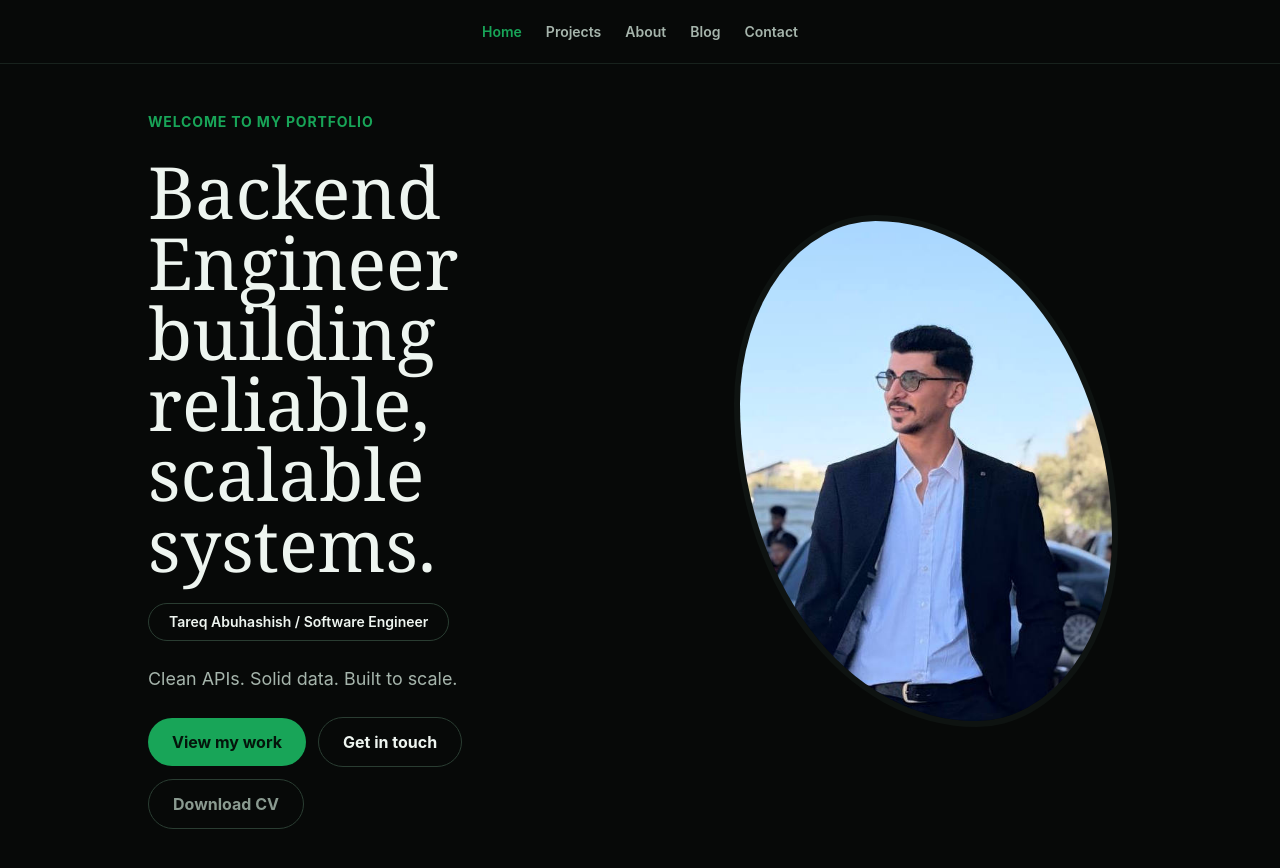
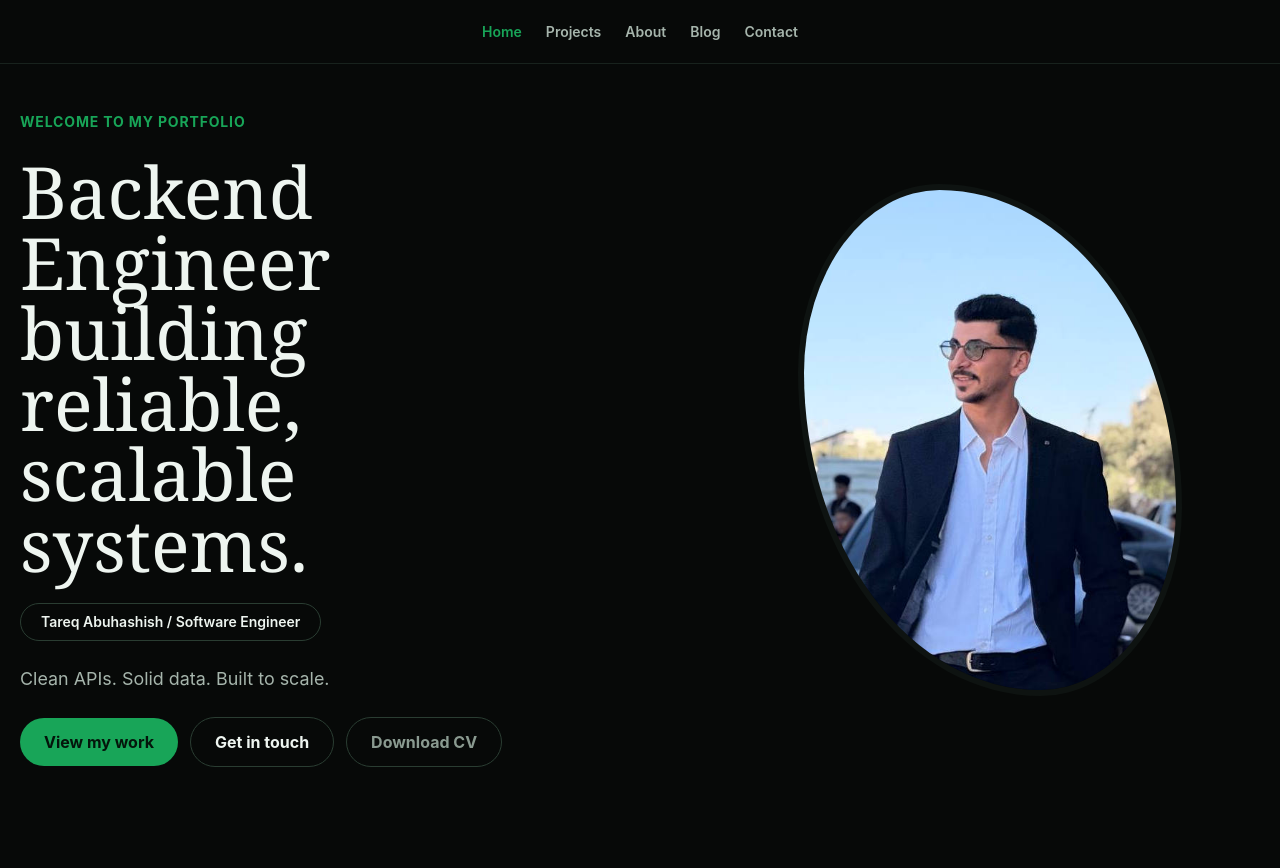
Before and after one commit to Tareq-Adel/portfolio, a React (Vite) app in the folder web/: page / in a window 1280 px wide. Shown: the top 868 px of the page. After the commit the page ends 815 px from the top, so only its background shows below. Built offline with nearby package versions, Linux system fonts and the light colour scheme.

Commit message:
Widen Home's content container: 1024px -> 1440px
First step matched DESIGN_SYSTEM.md's own container spec (1200px);
user asked for more, so it now exceeds that documented value --
worth reconciling the doc with this choice later if it sticks.

Co-Authored-By: Claude Sonnet 5 <noreply@anthropic.com>

```diff
--- a/web/src/pages/Home.tsx
+++ b/web/src/pages/Home.tsx
@@ -4,7 +4,7 @@ import profilePhoto from '../assets/profile.jpg';
 
 function Home() {
   return (
-    <main className="mx-auto grid min-h-[calc(100svh-64px)] max-w-5xl grid-cols-1 items-center gap-10 px-5 py-12 md:grid-cols-2 md:gap-40">
+    <main className="mx-auto grid min-h-[calc(100svh-64px)] max-w-[1440px] grid-cols-1 items-center gap-10 px-5 py-12 md:grid-cols-2 md:gap-40">
       <div className="flex flex-col items-start gap-6 text-left">
         <p className="text-sm font-bold tracking-[0.06em] text-accent uppercase">
           Welcome to my portfolio
```
